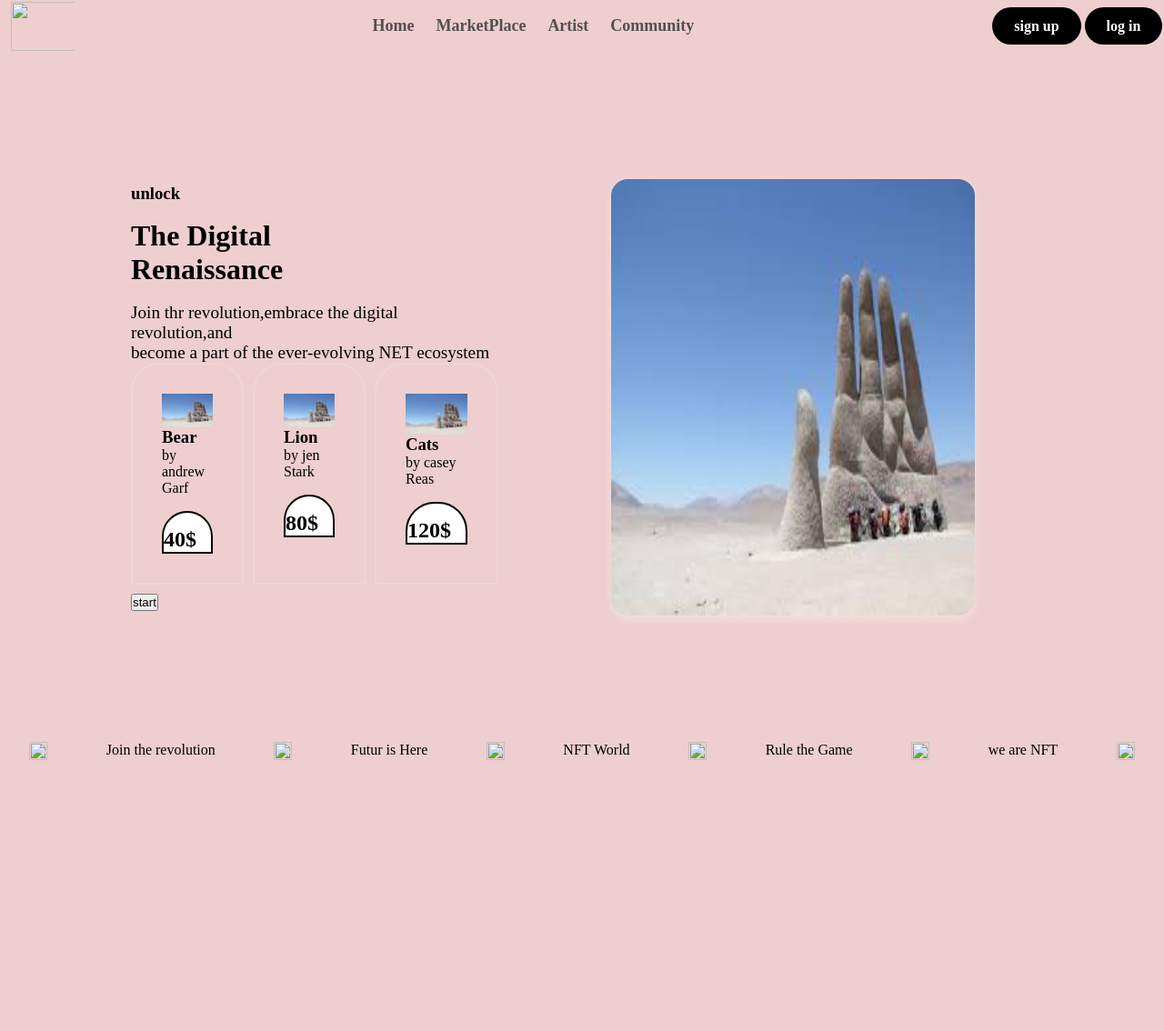
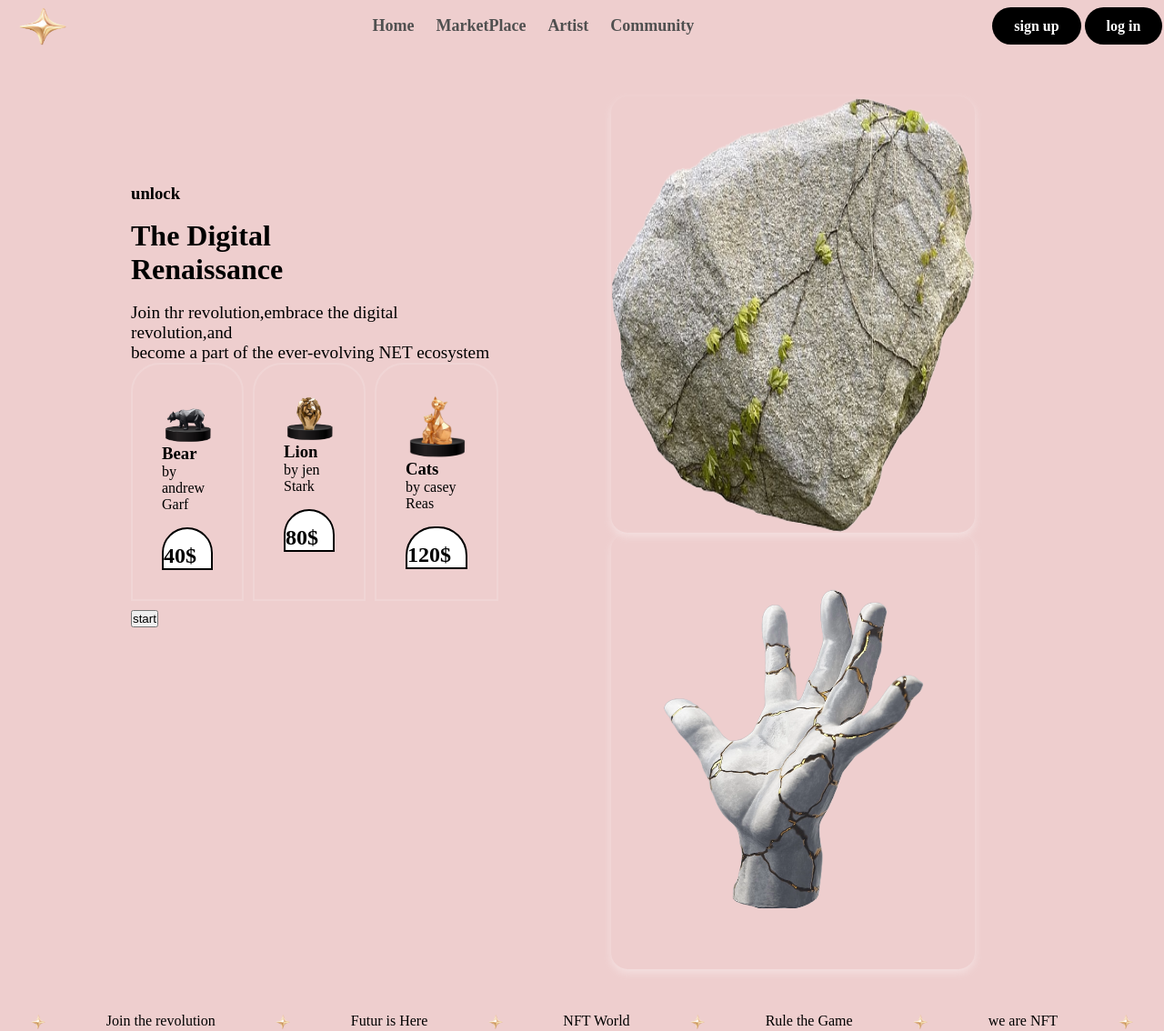
Before and after one commit to MohitChouhan04/design, a plain HTML site: page index.html in a window 1280 px wide. Shown: the whole page at 91% size. Before the commit the page ends 836 px from the top, so only its background shows below. Drawn offline with Linux system fonts and the light colour scheme.

Commit message:
changeimage

```diff
--- a/index.html
+++ b/index.html
@@ -10,7 +10,7 @@
      <div class="header">
         <header class="header-content">
             <a href="#logo" class="logodesign">
-                <img src="start.jpg" class="imagelogo">
+                <img src="star.png" class="imagelogo">
                 <span class="logoname"></span>
             </a>
 
@@ -46,7 +46,7 @@
                      <div class="images-grids">
 
                         <div class="one">
-                            <img src="hand.jpg" alt="">
+                            <img src="beer.png" alt="">
                             <h3>Bear</h3>
                             <p>by andrew Garf</p>
 
@@ -54,14 +54,14 @@
                         </div>
 
                         <div class="one">
-                            <img src="hand.jpg" alt="">
+                            <img src="Lion.png" alt="">
                             <h3>Lion</h3>
                             <p>by jen Stark</p>
                             <h2 id="he">80$</h2>
                         </div>
 
                         <div class="one">
-                            <img src="hand.jpg" alt="">
+                            <img src="Cat.png" alt="">
                             <h3>Cats</h3>
                             <p>by casey Reas</p>
                             <h2 id="he">120$</h2>
@@ -75,7 +75,10 @@
 
                 <div class="content-right">
                     <div class="image-container">
-                    <img src="hand.jpg" alt="sectionimage" class="sectionimage">
+                    <img src="stone.png" alt="sectionimage" class="sectionimage">
+                    </div>
+                    <div class="image-container">
+                    <img src="hand.png" alt="sectionimage" class="sectionimage">
                     </div>
                 </div>
 
@@ -90,18 +93,18 @@
 
         <footer>
             <div class="foot">
-                <img src="start.jpg" alt="" class="imgfoot">
+                <img src="star.png" alt="" class="imgfoot">
                 <div>Join the revolution</div>
-                <img src="start.jpg" alt="" class="imgfoot">
+                <img src="star.png" alt="" class="imgfoot">
 
                 <div>Futur is Here</div>
-                <img src="start.jpg" alt="" class="imgfoot">
+                <img src="star.png" alt="" class="imgfoot">
                 <div>NFT World</div>
-                <img src="start.jpg" alt="" class="imgfoot">
+                <img src="star.png" alt="" class="imgfoot">
                 <div>Rule the Game</div>
-                <img src="start.jpg" alt="" class="imgfoot">
+                <img src="star.png" alt="" class="imgfoot">
                 <div>we are NFT</div>
-                <img src="start.jpg" alt="" class="imgfoot">
+                <img src="star.png" alt="" class="imgfoot">
             </div>
 
         </footer>
--- a/nav.css
+++ b/nav.css
@@ -33,7 +33,6 @@
     font-size: 2rem;
     font-weight: bold;
     color: black;
-    /* gap: 0.1rem; */
 }
 .navigation{
     display: none;
@@ -105,8 +104,6 @@
     margin: 0 auto;
 
     text-align: left;
-    /* background-color: #4158D0;
-    background-image: linear-gradient(43deg, #b8c4fc 0%, #f5c5f2 46%, #f4d498 100%); */
 
 
 
@@ -116,7 +113,6 @@
     display: flex;
     flex-direction: column;
     padding: 6rem;
-    /* text-align: center; */
     animation: slidefromleft 1s ease forwards;
     opacity:0;
     max-width: 50%;
@@ -174,7 +170,7 @@
     display: flex;
     gap: 2rem;
     padding: 1rem 0;
-    /* margin: 0 auto; */
+
 }
 
 
@@ -182,6 +178,7 @@
 
 .content-right{
     display: flex;
+    flex-direction: column;
     justify-content: center;
     align-items: center;
 }
```
Also changed, not shown: Barcode.png (added), Cat.png (added), Lion.png (added), beer.png (added), colors.png (added), hand.jpg (deleted), hand.png (added), star.png (added), stone.png (added).
